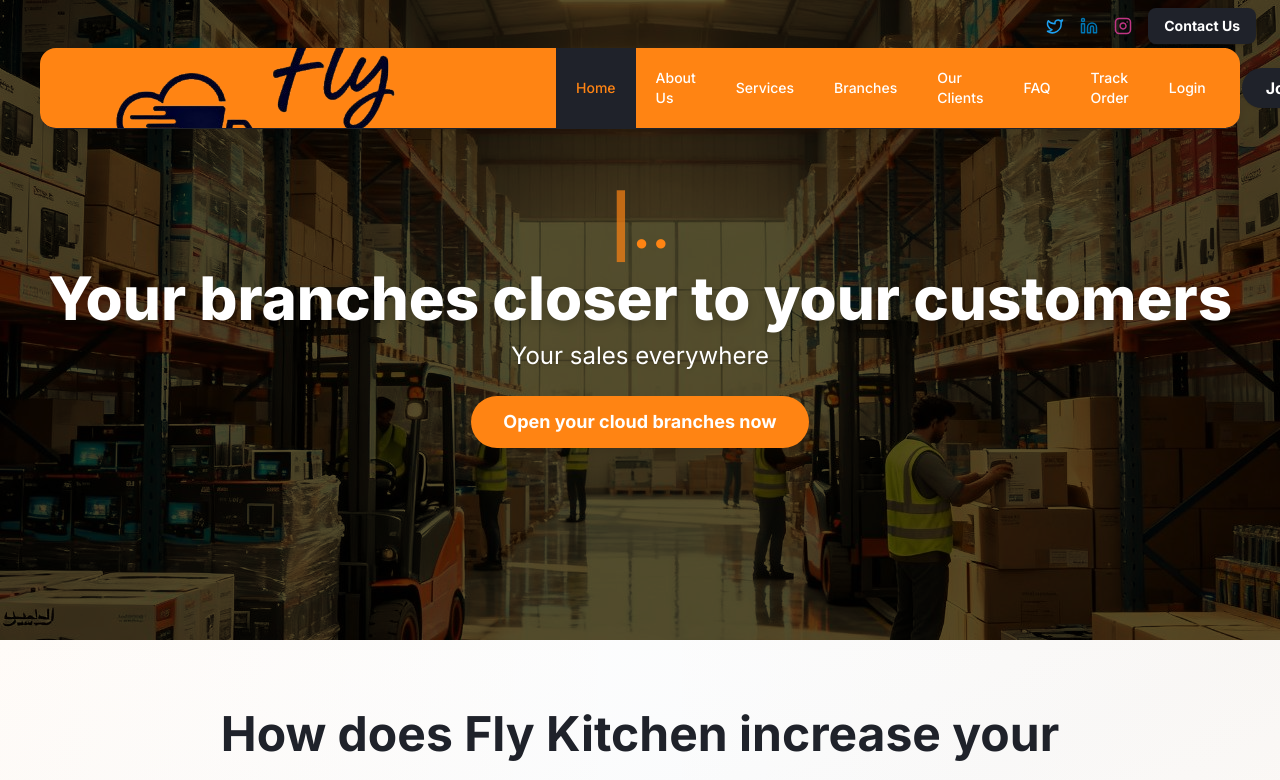
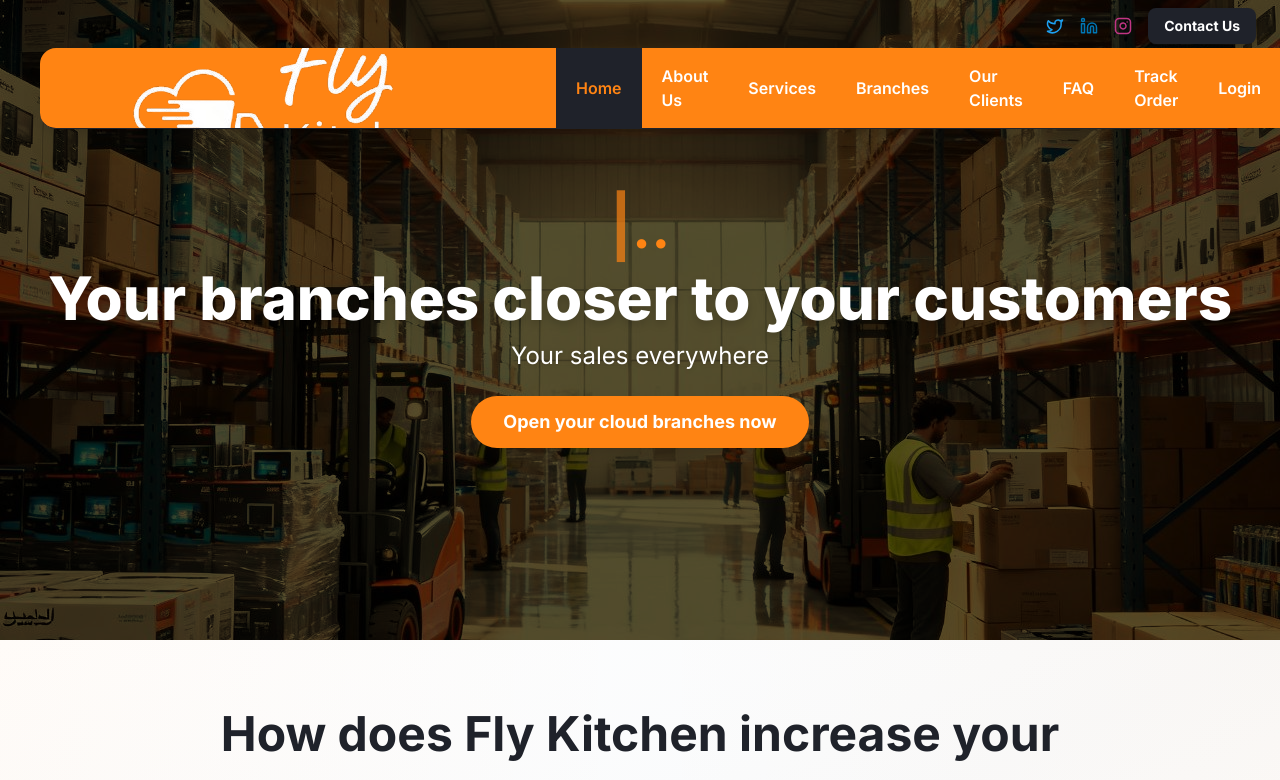
Before and after one commit to Yussif20/fly-kitchen, a Next.js app: page /en in a window 1280 px wide. Shown: the top 780 px of the page. Built offline with nearby package versions, Linux system fonts and the light colour scheme.

Commit message:
fix the header text

```diff
--- a/components/MobileNavigation.tsx
+++ b/components/MobileNavigation.tsx
@@ -86,7 +86,7 @@
               key={item.href}
               href={item.href}
               onClick={() => setIsOpen(false)}
-              className={`block px-3 py-2 rounded-md text-base font-medium text-center transition-colors duration-200 hover:text-dark-bg dark:hover:text-primary-yellow ${
+              className={`block px-3 py-2 rounded-md text-base font-semibold text-center transition-colors duration-200 hover:text-dark-bg dark:hover:text-primary-yellow ${
                 isActive(item.href)
                   ? "border-b-2 border-dark-bg dark:border-primary-yellow pb-1"
                   : ""
--- a/components/Navigation.tsx
+++ b/components/Navigation.tsx
@@ -33,7 +33,7 @@
         <div key={item.href} className="flex h-full">
           <Link
             href={item.href}
-            className={`flex items-center h-full text-sm font-medium transition-colors duration-200 px-5 rounded-none
+            className={`flex items-center h-full text-md font-semibold transition-colors duration-200 px-5 rounded-none
               ${
                 isActive(item.href)
                   ? "bg-dark-bg text-primary-yellow dark:bg-primary-yellow dark:text-dark-bg"
```
Also changed, not shown: public/logo-light-old.png (added), public/logo-light.png.
